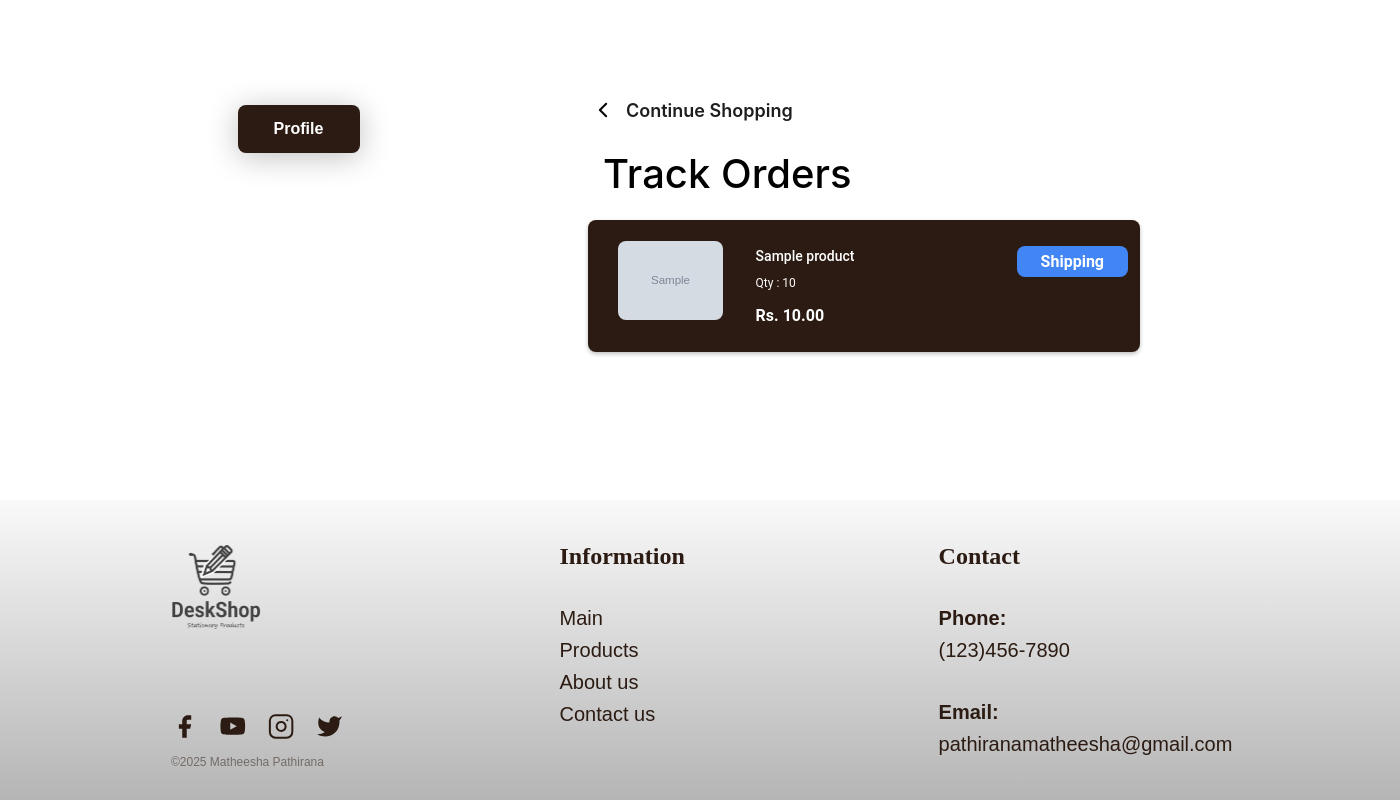
After one commit to matheeshapathirana/Deskshop, a PHP site: page /track-orders.php in a window 1400 px wide. The commit adds this page. Run offline with PHP 8.4, Linux system fonts and the light colour scheme; the visitor is signed in with stand-in values (Sample User, id 1); tables that the repository leaves empty or names only in its code hold one stand-in row (values such as "Sample post"); grey boxes marked "Sample" are stand-in pictures.

Commit message:
Adds user order tracking page with styled UI

```diff
--- a/profile.php
+++ b/profile.php
@@ -106,7 +106,7 @@ if ($con) {
 
 <section class="action-buttons">
     <div class="top-buttons">
-        <button class="action-btn track-btn">Track Orders</button>
+        <button class="action-btn track-btn" onclick="window.location.href='track-orders.php'">Track Orders</button>
         <button class="action-btn password-btn" onclick="window.location.href='reset-password.php'" >Change<br />Password</button>
         <button class="action-btn signout-btn" onclick="window.location.href='PHP/logout.php'">Sign Out</button>
     </div>
--- /dev/null
+++ b/track-orders.css
@@ -0,0 +1,531 @@
+body {
+    display: flex;
+    flex-direction: column;
+    min-height: 100vh;
+    margin: 0;
+}
+
+header.header {
+    position: fixed;
+    top: 0;
+    width: 100%;
+    background-color: rgba(255, 255, 255, 0.1);
+    display: flex;
+    flex-direction: column;
+    align-items: center;
+    color: #2b1b12;
+    justify-content: center;
+    padding: 19px 70px;
+    backdrop-filter: blur(17.5px);
+    height: 40px;
+    z-index: 1000;
+    left: 0;
+}
+
+div.header-content {
+    display: flex;
+    width: 100%;
+    max-width: 1065px;
+    gap: 40px 91px;
+    flex-wrap: wrap;
+}
+
+h1.logo {
+    flex-grow: 1;
+    font: 400 40px Mynerve, sans-serif;
+    margin-bottom: 33.2px;
+}
+
+nav.nav-menu {
+    display: flex;
+    min-height: 45px;
+    align-items: center;
+    gap: 30px;
+    font-size: 18px;
+    font-weight: 700;
+    text-align: center;
+    justify-content: center;
+    flex-wrap: wrap;
+    margin-top: 0px;
+    width: 584px;
+    padding-top: 10px;
+    padding-bottom: 10px;
+}
+
+div.products-dropdown {
+    float: left;
+    overflow: hidden;
+}
+
+div.products-dropdown .products-dropdown-button {
+    font-size: 18px;
+    border: none;
+    outline: none;
+    color: #2B1B12;
+    padding: 14px 16px;
+    background-color: inherit;
+    font-family: Montserrat, sans-serif;
+    font-weight: 700;
+    margin: 0;
+}
+
+div.products-dropdown-content {
+    visibility: hidden;
+    position: absolute;
+    background-color: #f9f9f9;
+    min-width: 160px;
+    box-shadow: 0px 8px 16px 0px rgba(0,0,0,0.2);
+    z-index: 1;
+    opacity: 0;
+    transform: rotateX(-90deg);
+    transform-origin: top;
+    transition: opacity 0.3s ease, transform 0.3s ease, visibility 0.3s;
+}
+
+div.products-dropdown-content a {
+    float: none;
+    color: black;
+    padding: 12px 16px;
+    text-decoration: none;
+    display: block;
+    text-align: left;
+}
+
+div.products-dropdown-content a:hover {
+    background-color: #ddd;
+}
+
+div.products-dropdown:hover .products-dropdown-content {
+    visibility: visible;
+    opacity: 1;
+    transform: rotateX(0);
+}
+
+div.products-dropdown:hover .dropbtn {
+    background-color: #575757;
+}
+
+a.nav-item {
+    align-self: stretch;
+    margin: auto 0;
+    text-decoration: none;
+    color: #2B1B12;
+    background-color: transparent;
+}
+
+nav.nav-menu a:hover {
+    background-color: transparent;
+    text-decoration: underline;
+    text-decoration-thickness: 1px;
+}
+
+button.signup-btn {
+    border-radius: 8px;
+    border: 0;
+    background-color: #2b1b12;
+    font-size: 16px;
+    color: #fff;
+    font-weight: 600;
+    padding: 14px 29px;
+    width: 122px;
+    height: 48px;
+    flex-shrink: 0;
+    margin-top: 35px;
+    font-family: Montserrat, sans-serif;
+    position: relative;
+    overflow: hidden;
+    box-shadow: 0px 4px 30px rgba(0, 0, 0, 0.25);
+}
+
+button.signup-btn:hover {
+    background: #fff;
+    box-shadow: 0px 2px 10px 5px #2b1b12;
+    color: #2b1b12;
+    transition: background 0.3s ease, box-shadow 0.5s ease, color 0.5s ease;
+}
+
+button.signup-btn::after {
+    content: "";
+    position: absolute;
+    top: 50%;
+    left: 50%;
+    width: 100%;
+    height: 100%;
+    background: rgba(255, 255, 255, 0.3);
+    border-radius: 50%;
+    transform: scale(0);
+    transition: transform 0.5s, opacity 1s;
+    opacity: 0;
+}
+
+button.signup-btn:active::after {
+    transform: scale(4);
+    opacity: 1;
+    transition: 0s;
+}
+
+.wishlist-content {
+    margin: 45px 188px 0;
+    width: 787px;
+    max-width: 100%;
+    display: flex;
+    flex-direction: column;
+    align-items: flex-end;
+    position: relative;
+    top: 50px;
+    right: -400px;
+    flex: 1;
+    margin-bottom: 20px;
+}
+
+.back-navigation {
+    align-self: flex-start;
+    display: flex;
+    align-items: center;
+    font-family: Poppins, -apple-system, Roboto, Helvetica, sans-serif;
+    font-size: 18px;
+    color: #1e1e1e;
+    font-weight: 600;
+    gap: 8px;
+}
+
+.back-icon {
+    width: 30px;
+    height: 30px;
+    object-fit: contain;
+}
+
+.back-link {
+    color: inherit;
+    text-decoration: none;
+}
+
+.wishlist-title {
+    color: #000;
+    font-size: 40px;
+    font-family: Montserrat, -apple-system, Roboto, Helvetica, sans-serif;
+    font-weight: 500;
+    align-self: flex-start;
+    margin: 24px 0 0 15px;
+}
+
+.product-list {
+    width: 100%;
+    display: flex;
+    flex-direction: column;
+    gap: 17px;
+    margin-top: 22px;
+}
+
+.product-card {
+    border-radius: 8px;
+    background-color: #2b1b12;
+    box-shadow: 0 2px 4px rgba(0, 0, 0, 0.25);
+    padding: 16px 12px 27px 30px;
+    width: 510px;
+    max-width: 100%;
+}
+
+.product-layout {
+    display: flex;
+    gap: 20px;
+}
+
+.product-image-container {
+    width: 24%;
+}
+
+.product-image {
+    width: 105px;
+    border-radius: 8px;
+    margin-top: 5px;
+    object-fit: contain;
+}
+
+.product-details {
+    width: 76%;
+    font-family: Roboto, -apple-system, Roboto, Helvetica, sans-serif;
+}
+
+.product-info {
+    display: flex;
+    align-items: flex-start;
+    gap: 20px;
+    justify-content: space-between;
+}
+
+.product-text {
+    margin-top: 12px;
+}
+
+.product-name {
+    color: #fff;
+    font-size: 14px;
+    font-weight: 500;
+    margin: 0;
+}
+
+.product-quantity {
+    color: #fefcfc;
+    font-size: 12px;
+    font-weight: 400;
+    margin: 12px 0 0;
+}
+
+.remove-button {
+    background: none;
+    border: none;
+    padding: 0;
+    cursor: pointer;
+}
+
+.remove-icon {
+    width: 19px;
+    height: 19px;
+    object-fit: contain;
+}
+
+.product-price {
+    color: #fff;
+    font-size: 16px;
+    font-weight: 600;
+    margin: 16px 0 0;
+}
+
+.order-status {
+    font-weight: 600;
+    font-size: 16px;
+    border-radius: 8px;
+    padding: 6px 24px;
+    display: inline-block;
+    margin-left: 20px;
+    margin-top: 10px;
+}
+.status-processing { background: #ffe97a; color: #2b1b12; }
+.status-shipping { background: #4285f4; color: #fff; }
+.status-delivered { background: #2ecc40; color: #fff; }
+
+.footer {
+    position: relative;
+    bottom: 0;
+    width: 100%;
+    background: linear-gradient(0deg, rgba(115, 115, 115, 0.53) 0%, rgba(242, 242, 242, 0.45) 100%);
+    z-index: 1000;
+    display: flex;
+    flex-direction: column;
+    align-items: center;
+    padding: 20px 0;
+    flex-shrink: 0;
+    margin-top: 50px;
+}
+
+.footer-container {
+    width: 100%;
+    background: linear-gradient(0deg, rgba(115, 115, 115, 0.53) 0%, rgba(242, 242, 242, 0.45) 100%);
+    position: relative;
+    bottom: 0;
+}
+
+.footer-content {
+    width: 100%;
+    max-width: 1058px;
+}
+
+.footer-row {
+    gap: 20px;
+    display: flex;
+}
+
+.footer-column {
+    display: flex;
+    flex-direction: column;
+    line-height: normal;
+    width: 30%;
+    margin-left: 0px;
+    position: relative;
+}
+
+.footer-logo-wrapper {
+    display: flex;
+    flex-direction: column;
+    color: #2b1b12;
+    font: 400 12px/2 Poppins, sans-serif;
+}
+
+.footer-logo {
+    aspect-ratio: 1.06;
+    object-fit: contain;
+    object-position: center;
+    width: 90px;
+    position: absolute;
+    bottom: 150px;
+}
+
+.footer-social {
+    aspect-ratio: 6.37;
+    object-fit: contain;
+    object-position: center;
+    width: 172px;
+    margin-top: 193px;
+}
+
+.footer-copyright {
+    opacity: 0.5;
+    margin-bottom: 0px;
+    margin-top: 10px;
+}
+
+.footer-links-column {
+    width: 24%;
+    margin-right: 30px;
+}
+
+.footer-contact-column {
+    margin-right: -5px;
+    width: 37%;
+}
+
+.footer-links {
+    display: flex;
+    flex-direction: column;
+    font-family: Poppins, sans-serif;
+    margin-left: 129px;
+    width: 140px;
+}
+
+.footer-links-title {
+    color: #2b1b12;
+    font-size: 24px;
+    font-weight: 700;
+    line-height: 1;
+    font-family: Montserrat;
+}
+
+.footer-link-list {
+    color: #2b1b12;
+    font-size: 20px;
+    font-weight: 400;
+    line-height: 32px;
+    margin-top: 10px;
+}
+
+.footer-link-list a {
+    text-decoration: none;
+    color: #2b1b12;
+    position: relative;
+}
+
+.footer-link-list a:hover {
+    text-decoration: underline;
+    text-decoration-thickness: 1px;
+}
+
+.footer-contact {
+    display: flex;
+    flex-grow: 1;
+    flex-direction: column;
+    align-items: start;
+    color: #2b1b12;
+    font: 400 20px/32px Poppins, sans-serif;
+    margin-right: 5px;
+}
+
+.footer-contact-title {
+    color: #2b1b12;
+    font-size: 24px;
+    font-weight: 700;
+    line-height: 1;
+    font-family: Montserrat;
+}
+
+.footer-contact-phone {
+    margin-top: 10px;
+    width: 246px;
+}
+
+.footer-contact-email {
+    align-self: stretch;
+    margin-top: 10px;
+}
+
+.footer-columns-wrapper {
+    display: flex;
+    justify-content: space-between;
+    width: 100%;
+}
+
+.page-container {
+    display: flex;
+    flex-direction: column;
+    min-height: 100vh;
+    position: relative;
+}
+
+@media (max-width: 991px) {
+    header.header {
+        max-width: 100%;
+        padding: 0 20px;
+    }
+
+    div.header-content, .footer-content {
+        max-width: 100%;
+    }
+
+    nav.nav-menu {
+        max-width: 100%;
+    }
+
+    button.signup-btn {
+        padding: 0 20px;
+    }
+
+    .wishlist-content {
+        margin-top: 40px;
+    }
+
+    .wishlist-title {
+        margin-left: 10px;
+    }
+
+    .product-card {
+        padding-left: 20px;
+    }
+
+    .product-layout {
+        flex-direction: column;
+        align-items: stretch;
+        gap: 0;
+    }
+
+    .product-image-container {
+        width: 100%;
+    }
+
+    .product-image {
+        margin-top: 40px;
+    }
+
+    .product-details {
+        width: 100%;
+        margin-top: 40px;
+    }
+
+    .footer-row {
+        flex-direction: column;
+        align-items: stretch;
+        gap: 0px;
+    }
+
+    .footer-column, .footer-links-column, .footer-contact-column {
+        width: 100%;
+    }
+
+    .footer-logo-wrapper, .footer-links, .footer-contact, .footer-contact-phone, .footer-contact-email, .footer-social {
+        margin-top: 40px;
+    }
+
+    .footer-columns-wrapper {
+        flex-direction: column;
+        align-items: stretch;
+    }
+}
--- /dev/null
+++ b/track-orders.php
@@ -0,0 +1,204 @@
+<?php
+session_start();
+if (!isset($_SESSION['email']) && !isset($_COOKIE['user_email'])) {
+    echo "<script>alert('Please sign in to access your orders.'); window.location.href='signin.php';</script>";
+    exit();
+}
+$isLoggedIn = isset($_SESSION['email']) || isset($_COOKIE['user_email']);
+
+// Fetch user's orders (using new orders table structure)
+$user_orders = [];
+if ($isLoggedIn) {
+    $con = mysqli_connect("localhost", "root", "", "deskshop");
+    if ($con) {
+        $user_email = $_SESSION['email'] ?? $_COOKIE['user_email'];
+        $user_q = mysqli_query($con, "SELECT ID FROM user WHERE email = '".mysqli_real_escape_string($con, $user_email)."' LIMIT 1");
+        $user_row = mysqli_fetch_assoc($user_q);
+        if ($user_row) {
+            $id = $user_row['ID'];
+            // orders table: order_id, user_id, product_code, quantity, status
+            $order_q = mysqli_query($con, "SELECT product_code, quantity, status FROM orders WHERE user_id = $id");
+            while ($order_row = mysqli_fetch_assoc($order_q)) {
+                $user_orders[] = [
+                    'product_code' => $order_row['product_code'],
+                    'quantity' => $order_row['quantity'],
+                    'status' => $order_row['status']
+                ];
+            }
+        }
+        mysqli_close($con);
+    }
+}
+?>
+<!DOCTYPE html>
+<html lang="en">
+<head>
+  <meta name="viewport" content="width=device-width, initial-scale=1.0">
+  <title>Track Orders - DeskShop</title>
+  <link rel="stylesheet" href="track-orders.css">
+  <link rel="icon" type="image/x-icon" href="Assets/icons/favicon.ico?v=2">
+  <style>
+    .order-status {
+      font-weight: 600;
+      font-size: 16px;
+      border-radius: 8px;
+      padding: 6px 24px;
+      display: inline-block;
+      margin-left: 20px;
+      margin-top: 10px;
+    }
+    .status-processing { background: #ffe97a; color: #2b1b12; }
+    .status-shipping { background: #4285f4; color: #fff; }
+    .status-delivered { background: #2ecc40; color: #fff; }
+  </style>
+</head>
+<body>
+  <div class="page-container">
+    <header class="header">
+      <div class="header-content">
+        <h1 class="logo">DeskShop</h1>
+        <nav class="nav-menu">
+          <a href="index.php" class="nav-item">Home</a>
+          <div class="products-dropdown">
+            <button class="products-dropdown-button">Products</button>
+            <div class="products-dropdown-content">
+              <a href="shop.php?category=default" onclick="event.preventDefault(); window.location.href='shop.php?category=default';">All Items</a>
+              <a href="shop.php?category=school-items" onclick="event.preventDefault(); window.location.href='shop.php?category=school-items';">School Items</a>
+              <a href="shop.php?category=office-items" onclick="event.preventDefault(); window.location.href='shop.php?category=office-items';">Office Items</a>
+              <a href="shop.php?category=books" onclick="event.preventDefault(); window.location.href='shop.php?category=books';">Books</a>
+              <a href="shop.php?category=writing-tools" onclick="event.preventDefault(); window.location.href='shop.php?category=writing-tools';">Writing Tools</a>
+              <a href="shop.php?category=colour-products" onclick="event.preventDefault(); window.location.href='shop.php?category=colour-products';">Color Products</a>
+              <a href="shop.php?category=desk-accessories" onclick="event.preventDefault(); window.location.href='shop.php?category=desk-accessories';">Desk Essentials</a>
+            </div>
+          </div>
+          <a href="about-us.php" class="nav-item">About Us</a>
+          <a href="faq.php" class="nav-item">FAQ</a>
+          <a href="contact-us.php" class="nav-item">Contact us</a>
+          <img
+            src="Assets/icons/add-to-cart.svg"
+            alt="Cart"
+            class="cart-icon"
+            style="cursor: pointer;"
+            onclick="window.location.href='cart.php'"
+          />
+        </nav>
+        <?php if ($isLoggedIn): ?>
+        <button class="signup-btn" onclick="window.location.href='profile.php'">Profile</button>
+        <?php else: ?>
+        <button class="signup-btn" onclick="window.location.href='signup.php'">Sign up</button>
+        <?php endif; ?>
+      </div>
+    </header>
+
+    <main class="wishlist-content">
+      <div class="back-navigation">
+        <img
+          src="Assets/Arrows/black-back-arrow.png"
+          alt="Back arrow"
+          class="back-icon"
+        />
+        <a href="shop.php" class="back-link">Continue Shopping</a>
+      </div>
+
+      <h1 class="wishlist-title">Track Orders</h1>
+
+      <section class="product-list">
+        <?php if (empty($user_orders)): ?>
+          <div style="padding:40px; text-align:center; color:#888; font-size:20px;">
+            You have no orders yet.
+          </div>
+        <?php else: ?>
+          <?php
+          $con = mysqli_connect("localhost", "root", "", "deskshop");
+          foreach ($user_orders as $item):
+              $code = mysqli_real_escape_string($con, $item['product_code']);
+              $p_q = mysqli_query($con, "SELECT product_code, name, price, image_url FROM products WHERE product_code='$code' LIMIT 1");
+              $product = mysqli_fetch_assoc($p_q);
+              if (!$product) continue;
+              // Status styling
+              $status = strtolower($item['status']);
+              $statusClass = '';
+              $statusLabel = '';
+              if ($status === 'processing') {
+                  $statusClass = 'status-processing';
+                  $statusLabel = 'Processing';
+              } elseif ($status === 'shipping') {
+                  $statusClass = 'status-shipping';
+                  $statusLabel = 'Shipping';
+              } elseif ($status === 'delivered') {
+                  $statusClass = 'status-delivered';
+                  $statusLabel = 'Delivered';
+              } else {
+                  $statusClass = 'status-processing';
+                  $statusLabel = ucfirst($status);
+              }
+          ?>
+          <article class="product-card">
+            <div class="product-layout">
+              <div class="product-image-container">
+                <img
+                  src="<?php echo htmlspecialchars($product['image_url']); ?>"
+                  alt="<?php echo htmlspecialchars($product['name']); ?>"
+                  class="product-image"
+                />
+              </div>
+              <div class="product-details">
+                <div class="product-info">
+                  <div class="product-text">
+                    <h2 class="product-name"><?php echo htmlspecialchars($product['name']); ?></h2>
+                    <p class="product-quantity">Qty : <?php echo intval($item['quantity']); ?></p>
+                  </div>
+                  <span class="order-status <?php echo $statusClass; ?>"><?php echo $statusLabel; ?></span>
+                </div>
+                <p class="product-price">Rs. <?php echo number_format($product['price'], 2); ?></p>
+              </div>
+            </div>
+          </article>
+          <?php endforeach;
+          if ($con) mysqli_close($con); ?>
+        <?php endif; ?>
+      </section>
+    </main>
+
+    <footer class="footer" style="background: linear-gradient(0deg, rgba(115, 115, 115, 0.53) 0%, rgba(242, 242, 242, 0.45) 100%);">
+      <div class="footer-content">
+        <div class="footer-row">
+          <div class="footer-column">
+            <div class="footer-logo-wrapper">
+              <img loading="lazy" src="Assets/DeskShop Logo.png" class="footer-logo" alt="DeskShop logo" />
+              <img loading="lazy" src="Assets/icons/social-media-icons.svg" class="footer-social" alt="Social media icons" />
+              <p class="footer-copyright">©2025 Matheesha Pathirana</p>
+            </div>
+          </div>
+          <div class="footer-columns-wrapper">
+            <div class="footer-links-column">
+              <div class="footer-links">
+                <h3 class="footer-links-title">Information</h3>
+                <nav class="footer-link-list">
+                  <a href="index.php">Main</a><br />
+                  <a href="shop.php">Products</a><br />
+                  <a href="about-us.php">About us</a><br />
+                  <a href="contact-us.php">Contact us</a>
+                </nav>
+              </div>
+            </div>
+            <div class="footer-contact-column">
+              <div class="footer-contact">
+                <h3 class="footer-contact-title">Contact</h3>
+                <p class="footer-contact-phone">
+                  <strong>Phone:</strong><br />
+                  (123)456-7890
+                </p>
+                <p class="footer-contact-email">
+                  <strong>Email:</strong><br />
+                  pathiranamatheesha@gmail.com
+                </p>
+              </div>
+            </div>
+          </div>
+        </div>
+      </div>
+    </footer>
+  </div>
+</body>
+</html>
```
